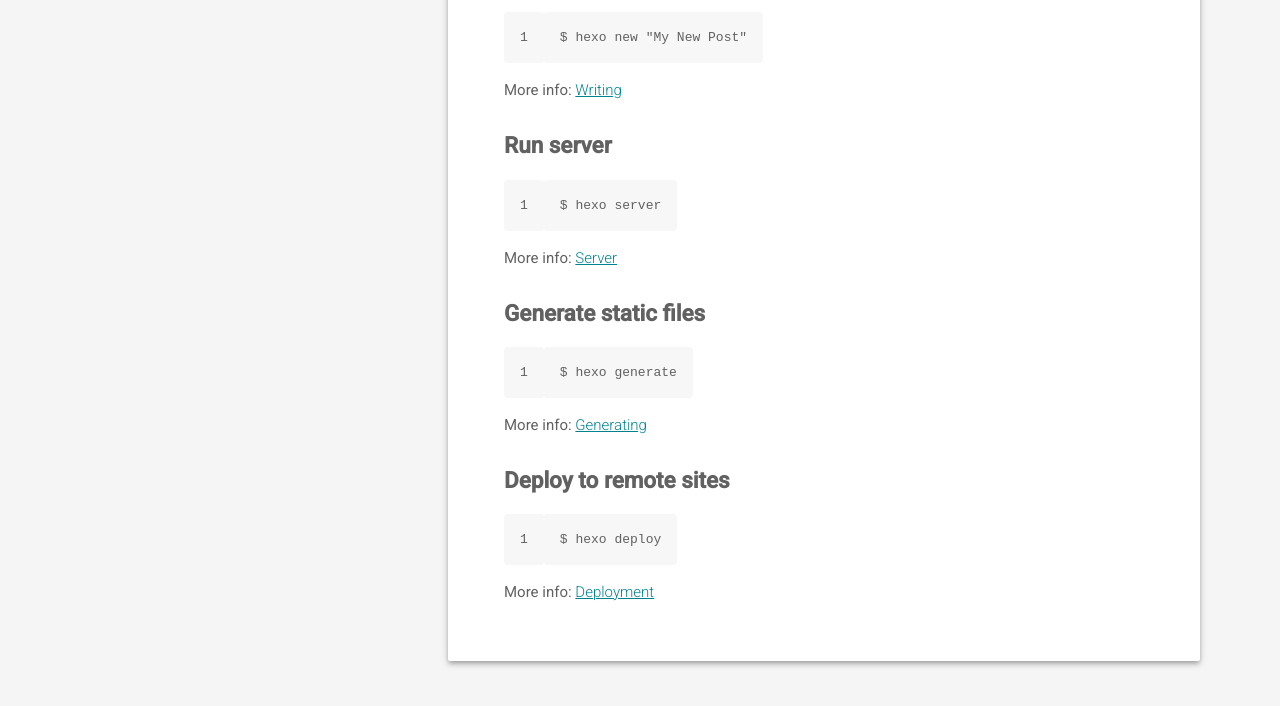
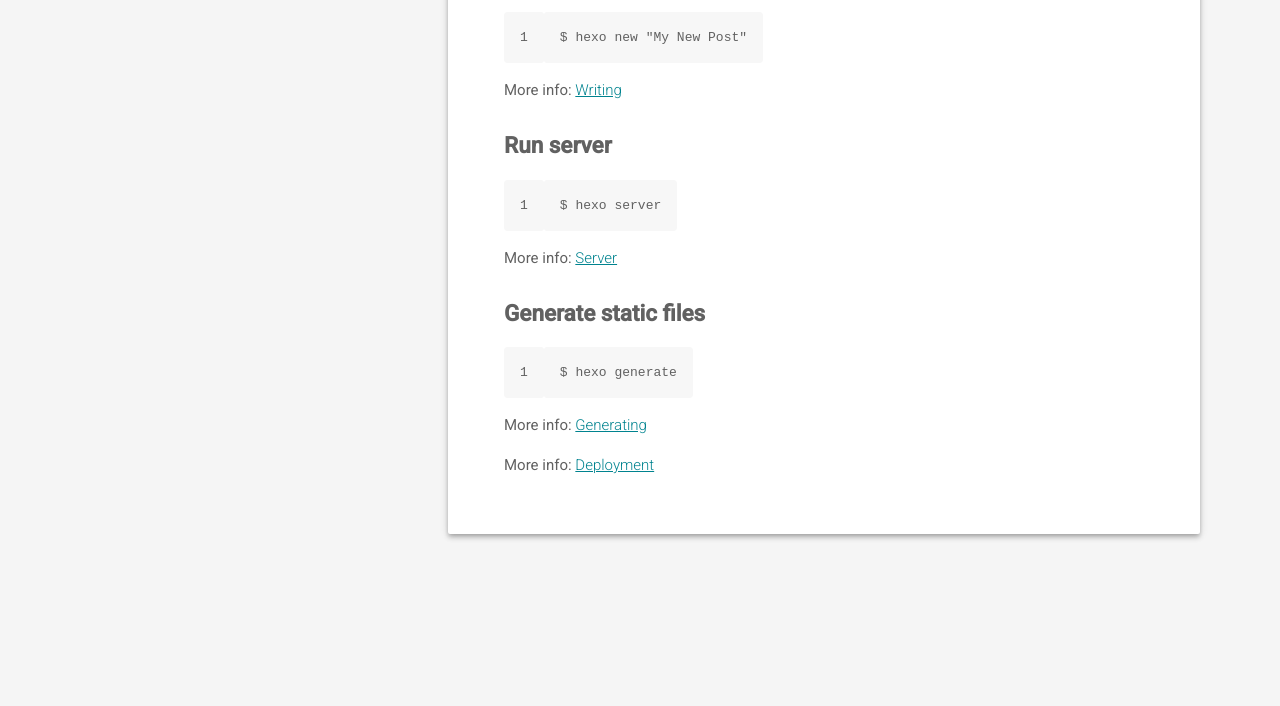
Before and after one commit to learn1ngfun/learn1ngfun.github.io, a plain HTML site: page 2020/11/15/hello-world/index.html in a window 1280 px wide. Shown: the part 492-1198 px from the top of the page. After the commit the page ends 1126 px from the top, so only its background shows below. Drawn offline with Linux system fonts and the light colour scheme.

Commit message:
Site updated: 2020-11-28 22:51:59

```diff
--- a/2020/11/15/hello-world/index.html
+++ b/2020/11/15/hello-world/index.html
@@ -243,7 +243,7 @@
 
 
         <meta property="article:published_time" content="Sun Nov 15 2020 10:21:58 GMT+0800">
-        <meta property="article:modified_time" content="Sun Nov 15 2020 10:21:58 GMT+0800">
+        <meta property="article:modified_time" content="Sat Nov 28 2020 22:51:45 GMT+0800">
 
 
     <!-- The Twitter Card protocol -->
@@ -438,8 +438,6 @@
 <h3 id="Generate-static-files"><a href="#Generate-static-files" class="headerlink" title="Generate static files"></a>Generate static files</h3><figure class="highlight bash"><table><tr><td class="gutter"><pre><span class="line">1</span><br></pre></td><td class="code"><pre><span class="line">$ hexo generate</span><br></pre></td></tr></table></figure>
 
 <p>More info: <a target="_blank" rel="noopener" href="https://hexo.io/docs/generating.html">Generating</a></p>
-<h3 id="Deploy-to-remote-sites"><a href="#Deploy-to-remote-sites" class="headerlink" title="Deploy to remote sites"></a>Deploy to remote sites</h3><figure class="highlight bash"><table><tr><td class="gutter"><pre><span class="line">1</span><br></pre></td><td class="code"><pre><span class="line">$ hexo deploy</span><br></pre></td></tr></table></figure>
-
 <p>More info: <a target="_blank" rel="noopener" href="https://hexo.io/docs/one-command-deployment.html">Deployment</a></p>
 
 
```
